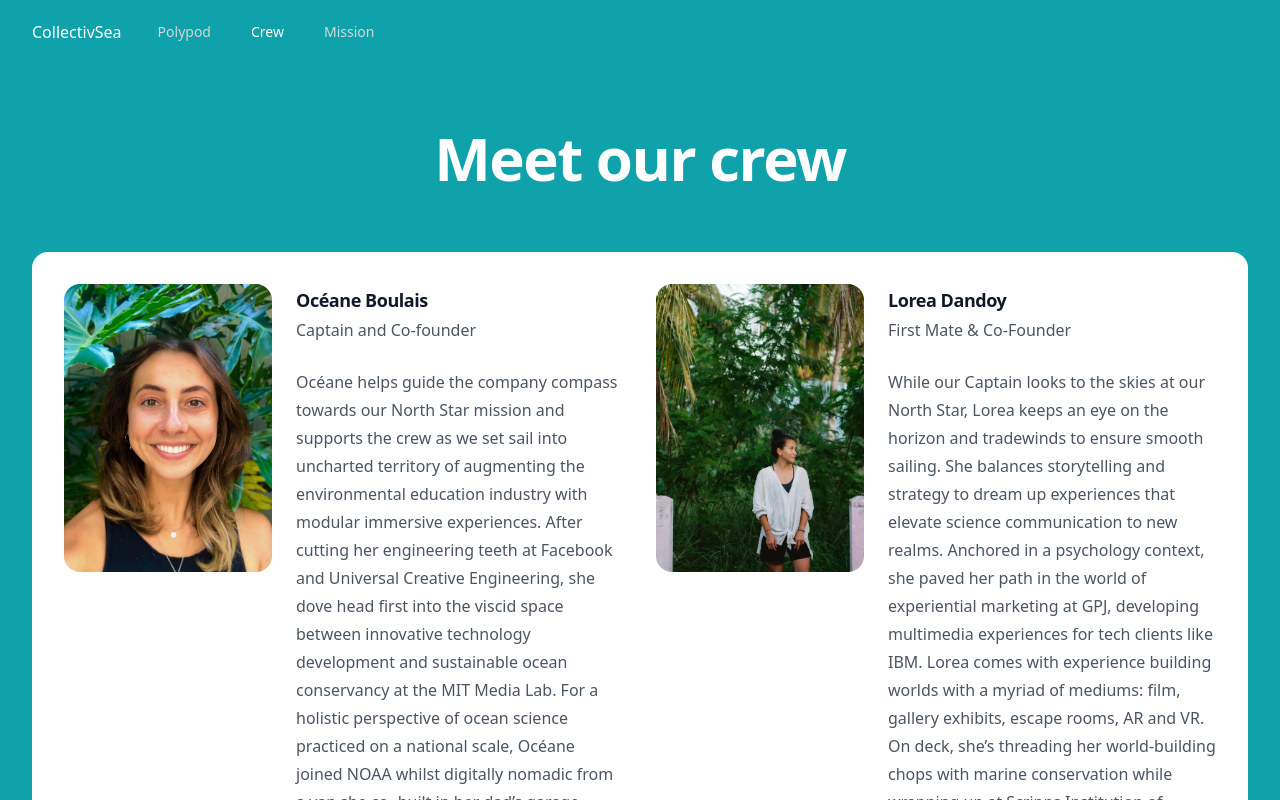
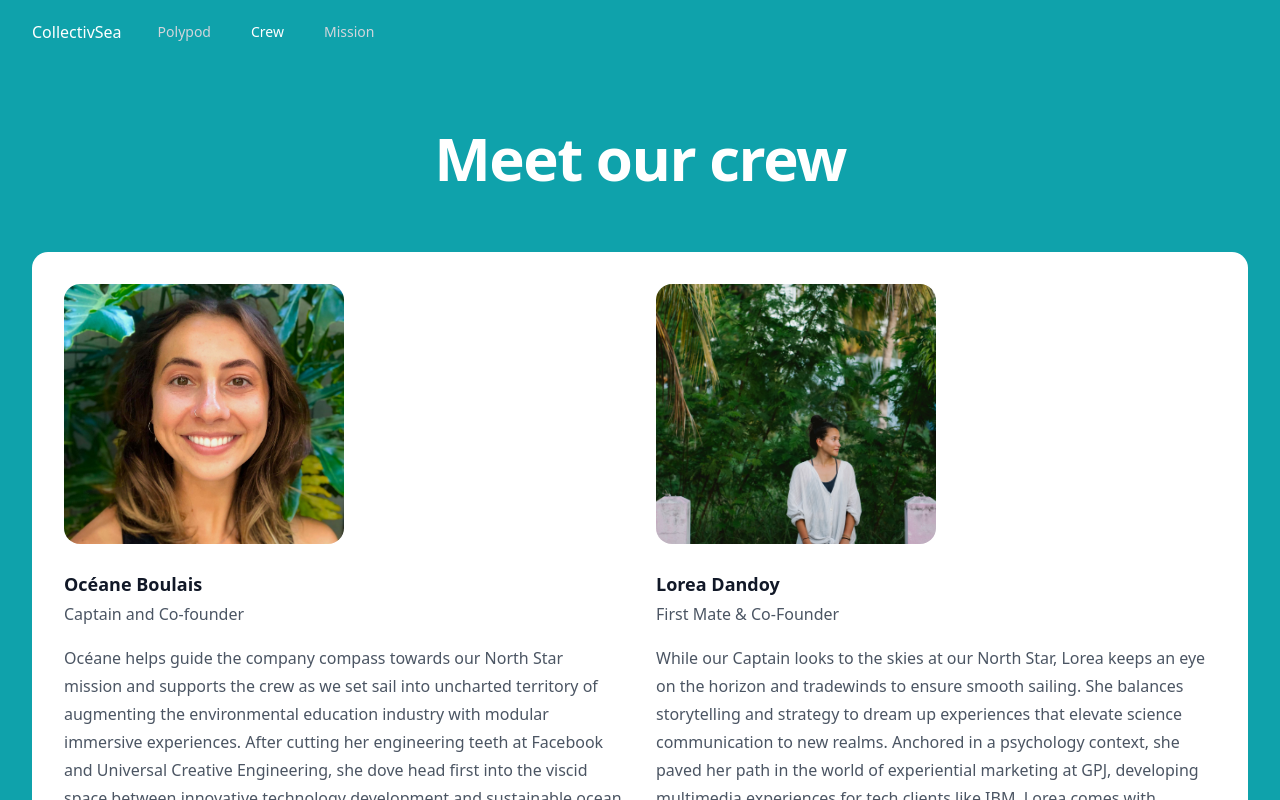
Before and after one commit to oceaneboulais/collectivSea, a Next.js app: page /crew in a window 1280 px wide. Built offline with nearby package versions, Linux system fonts and the light colour scheme.

Commit message:
updated look of crew page

```diff
--- a/app/crew/page.jsx
+++ b/app/crew/page.jsx
@@ -74,16 +74,15 @@ export default function Page() {
           </div>
           <ul
             role="list"
-            className="mx-auto mt-16 grid max-w-2xl grid-cols-1 gap-x-6 gap-y-20 sm:grid-cols-2 lg:max-w-4xl lg:gap-x-8 xl:max-w-none bg-white p-8 rounded-2xl"
+            className="mx-auto grid max-w-2xl grid-cols-1 gap-x-6 gap-y-20 sm:grid-cols-2 lg:mx-0 lg:max-w-none lg:gap-x-8 xl:col-span-2 bg-white p-8 rounded-2xl mt-16"
           >
             {people.map((person) => (
-              <li key={person.name} className="flex flex-col gap-6 xl:flex-row">
-                <img className="aspect-[4/5] w-52 flex-none rounded-2xl object-cover max-h-72" src={person.imageUrl} alt="" />
-                <div className="flex-auto">
-                  <h3 className="text-lg font-semibold leading-8 tracking-tight text-gray-900">{person.name}</h3>
-                  <p className="text-base leading-7 text-gray-600">{person.role}</p>
-                  <p className="mt-6 text-base leading-7 text-gray-600">{person.bio}</p>
-                </div>
+              <li key={person.name}>
+                <img className="aspect-[14/13] w-1/2 rounded-2xl object-cover" src={person.imageUrl} alt="" />
+                <h3 className="mt-6 text-lg font-semibold leading-8 text-gray-900">{person.name}</h3>
+                <p className="text-base leading-7 text-gray-600">{person.role}</p>
+                <p className="mt-4 text-base leading-7 text-gray-600">{person.bio}</p>
+
               </li>
             ))}
           </ul>
```
